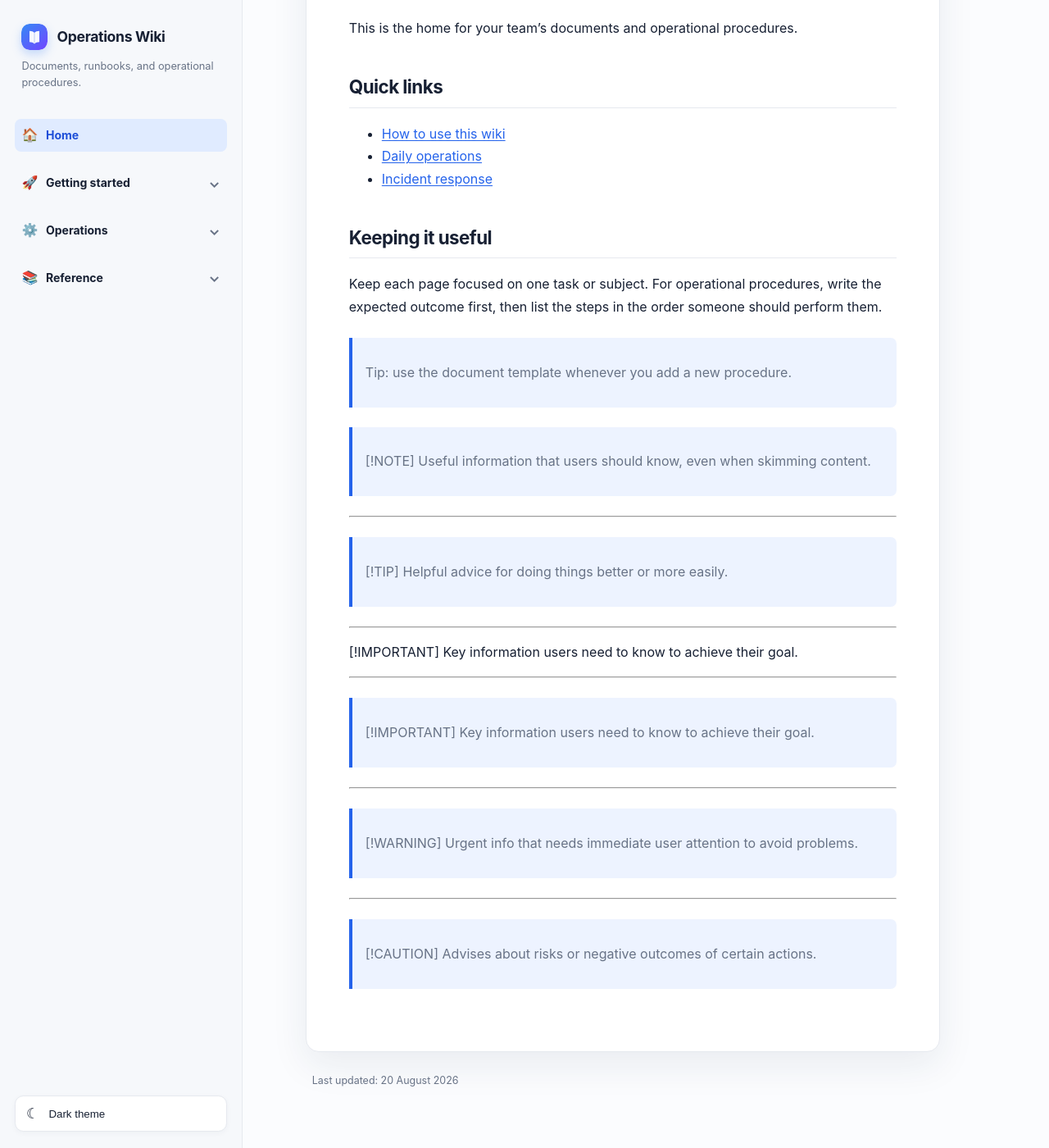
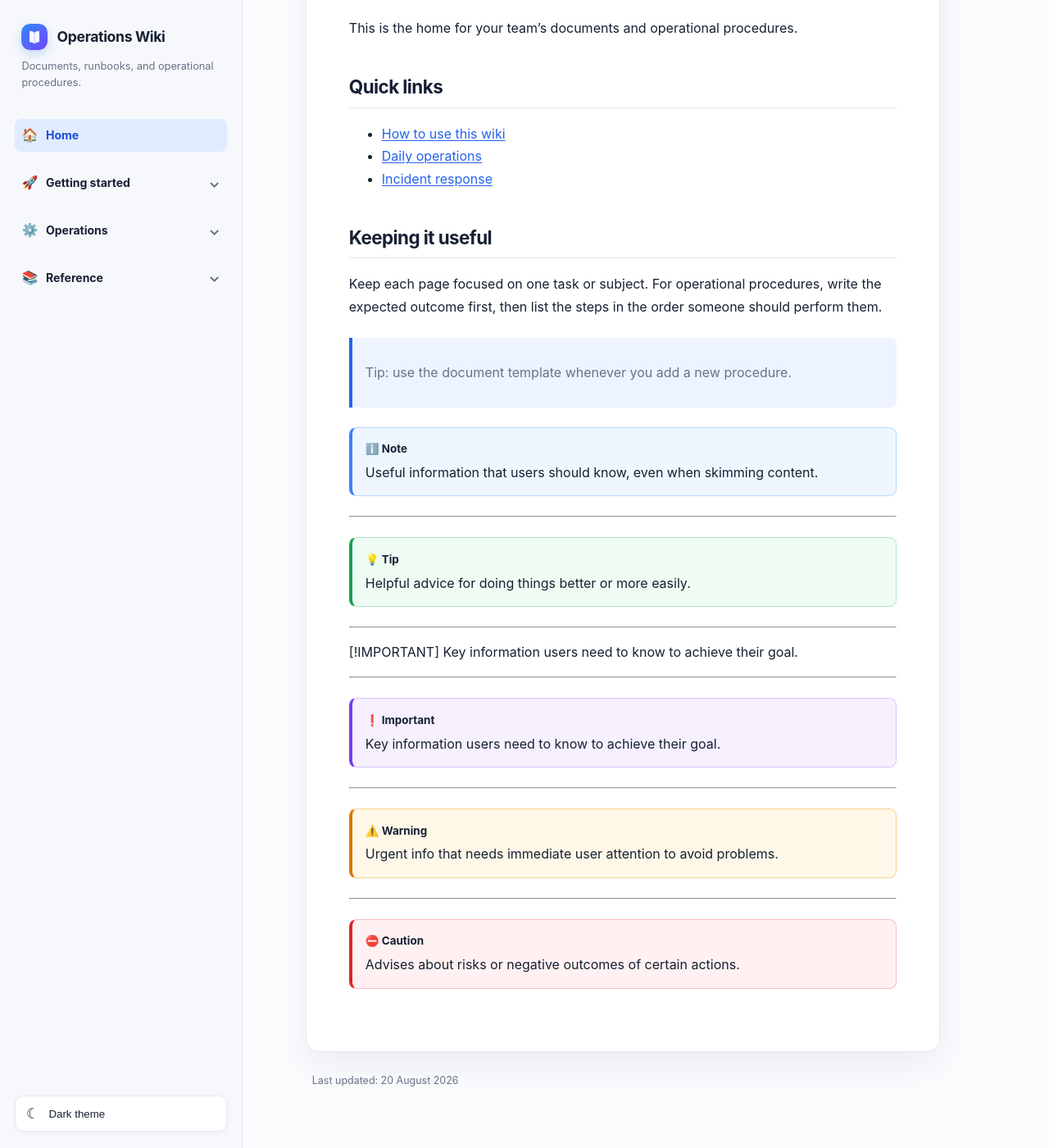
Before and after one commit to dfontolan/operations-wiki, a Jekyll site: the page built from index.md, in a window 1280 px wide and 1400 px high, scrolled down 190 px. Shown: the whole window at 82% size. Built offline with Jekyll 4.4.1, drawn with Linux system fonts in a browser that asks for light colours.

Commit message:
Add GitHub-style markdown alerts

```diff
--- a/_layouts/default.html
+++ b/_layouts/default.html
@@ -53,5 +53,6 @@
       </main>
     </div>
     <script src="{{ '/assets/js/navigation.js' | relative_url }}"></script>
+    <script src="{{ '/assets/js/alerts.js' | relative_url }}"></script>
   </body>
 </html>
--- a/assets/css/style.css
+++ b/assets/css/style.css
@@ -51,6 +51,19 @@ code { padding: .13em .34em; border-radius: .3rem; background: var(--code); font
 pre { overflow-x: auto; padding: 1.1rem 1.2rem; border-radius: .65rem; background: var(--pre); color: #f6f8fa; box-shadow: inset 0 1px 0 rgb(255 255 255 / 7%); }
 pre code { padding: 0; background: transparent; }
 blockquote { margin: 1.5rem 0; padding: .8rem 1rem; border-left: .25rem solid var(--link); border-radius: 0 .45rem .45rem 0; background: var(--hover); color: var(--muted); }
+.alert { margin: 1.5rem 0; padding: .9rem 1rem; border: 1px solid var(--alert-border); border-left: .28rem solid var(--alert-accent); border-radius: .55rem; background: var(--alert-background); color: var(--ink); }
+.alert--note { --alert-accent: #3b82f6; --alert-border: #b9d7ff; --alert-background: #eff6ff; }
+.alert--tip { --alert-accent: #16a34a; --alert-border: #b8e4c7; --alert-background: #effcf3; }
+.alert--important { --alert-accent: #7c3aed; --alert-border: #d8c5ff; --alert-background: #f6f0ff; }
+.alert--warning { --alert-accent: #d97706; --alert-border: #f6d28e; --alert-background: #fff8e8; }
+.alert--caution { --alert-accent: #dc2626; --alert-border: #f7bbbb; --alert-background: #fff1f1; }
+:root[data-theme="dark"] .alert--note { --alert-border: #285a94; --alert-background: #152b46; }
+:root[data-theme="dark"] .alert--tip { --alert-border: #286343; --alert-background: #152f22; }
+:root[data-theme="dark"] .alert--important { --alert-border: #6543a3; --alert-background: #2b2041; }
+:root[data-theme="dark"] .alert--warning { --alert-border: #845b20; --alert-background: #3a2b12; }
+:root[data-theme="dark"] .alert--caution { --alert-border: #8f3c42; --alert-background: #411d23; }
+.alert-title { display: block; margin-bottom: .25rem; font-size: .84rem; font-weight: 750; }
+.alert p { margin: .25rem 0 0; }
 table { display: block; width: 100%; overflow-x: auto; border-collapse: collapse; font-size: .92rem; }
 th, td { padding: .7rem .8rem; border-bottom: 1px solid var(--line); text-align: left; }
 th { color: var(--ink); font-weight: 700; background: var(--sidebar); }
--- /dev/null
+++ b/assets/js/alerts.js
@@ -0,0 +1,27 @@
+(function () {
+  var alertTypes = {
+    NOTE: { label: 'Note', icon: 'ℹ️' },
+    TIP: { label: 'Tip', icon: '💡' },
+    IMPORTANT: { label: 'Important', icon: '❗' },
+    WARNING: { label: 'Warning', icon: '⚠️' },
+    CAUTION: { label: 'Caution', icon: '⛔' }
+  };
+
+  document.querySelectorAll('article blockquote').forEach(function (quote) {
+    var firstParagraph = quote.querySelector(':scope > p:first-child');
+    if (!firstParagraph) return;
+
+    var match = firstParagraph.textContent.trim().match(/^\[!(NOTE|TIP|IMPORTANT|WARNING|CAUTION)\]\s*([\s\S]*)$/);
+    if (!match) return;
+
+    var type = match[1];
+    var details = alertTypes[type];
+    quote.classList.add('alert', 'alert--' + type.toLowerCase());
+    firstParagraph.textContent = match[2];
+
+    var heading = document.createElement('span');
+    heading.className = 'alert-title';
+    heading.textContent = details.icon + ' ' + details.label;
+    quote.insertBefore(heading, firstParagraph);
+  });
+}());
```
Also changed, not shown: getting-started.md (+9 -0 lines).
